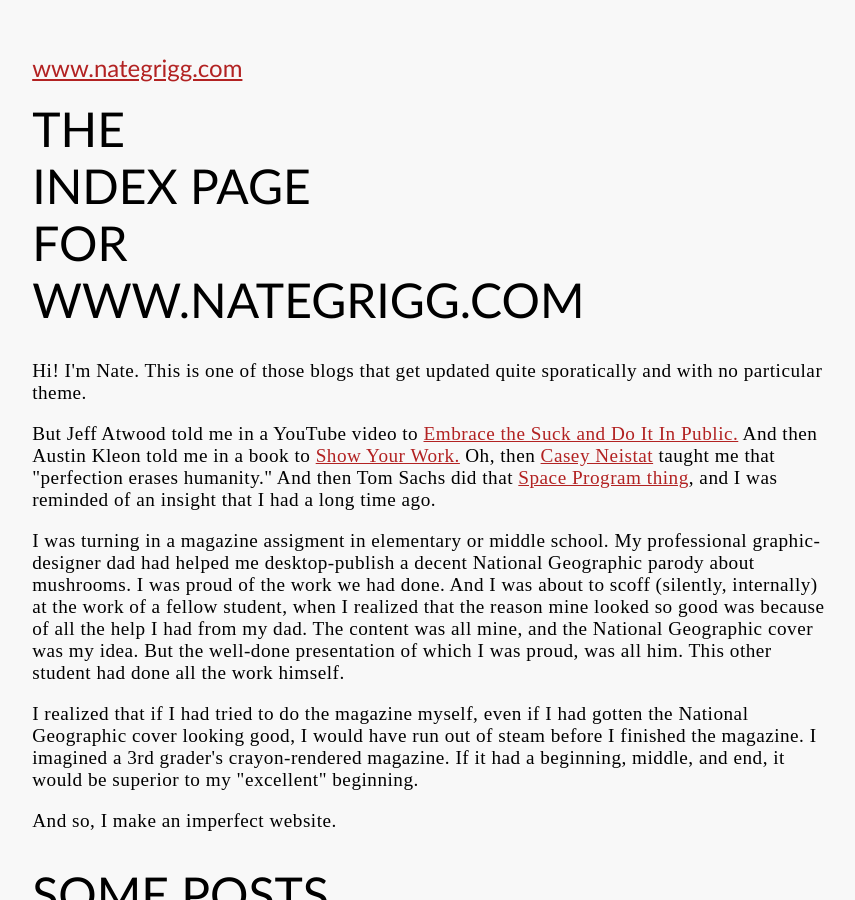
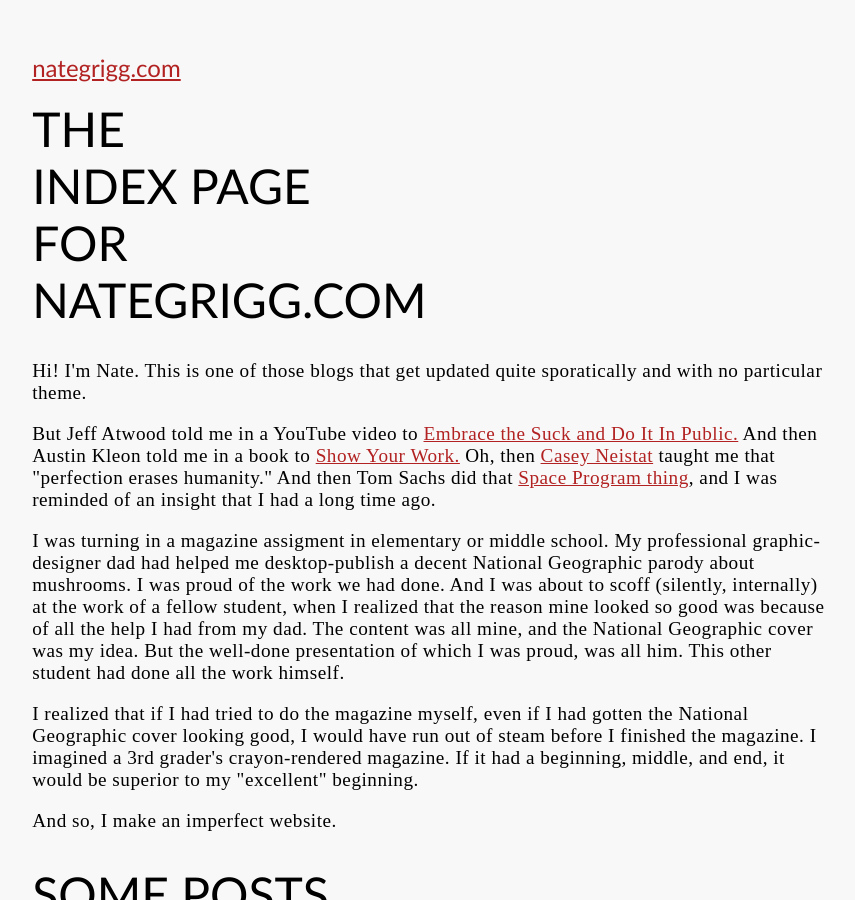
Before and after one commit to n8mob/n8mob.github.io, a Jekyll site: the page built from index.html, in a window 1280 px wide and 900 px high. Shown: the whole window, without its empty margins (19-874 px from the left). Built offline with Jekyll 4.4.1, drawn with Linux system fonts in a browser that asks for light colours.

Commit message:
change site title
Eliminate "www" - maybe now it will fit on one line of a phone screen

```diff
--- a/_config.yml
+++ b/_config.yml
@@ -1,3 +1,3 @@
-title: www.nategrigg.com
+title: nategrigg.com
 permalink: /:categories/:year/:short_month/:title.html
 markdown: kramdown
```
